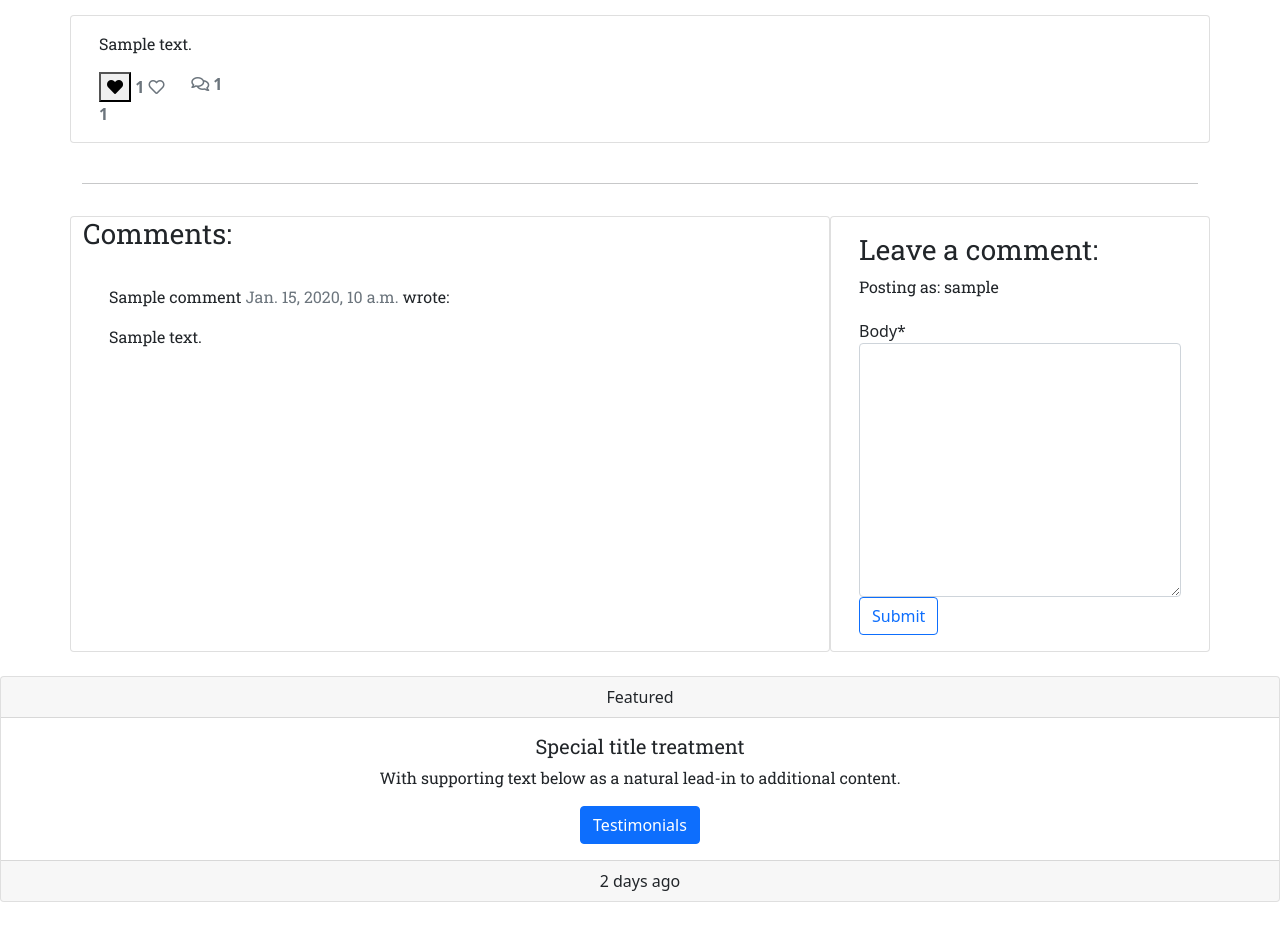
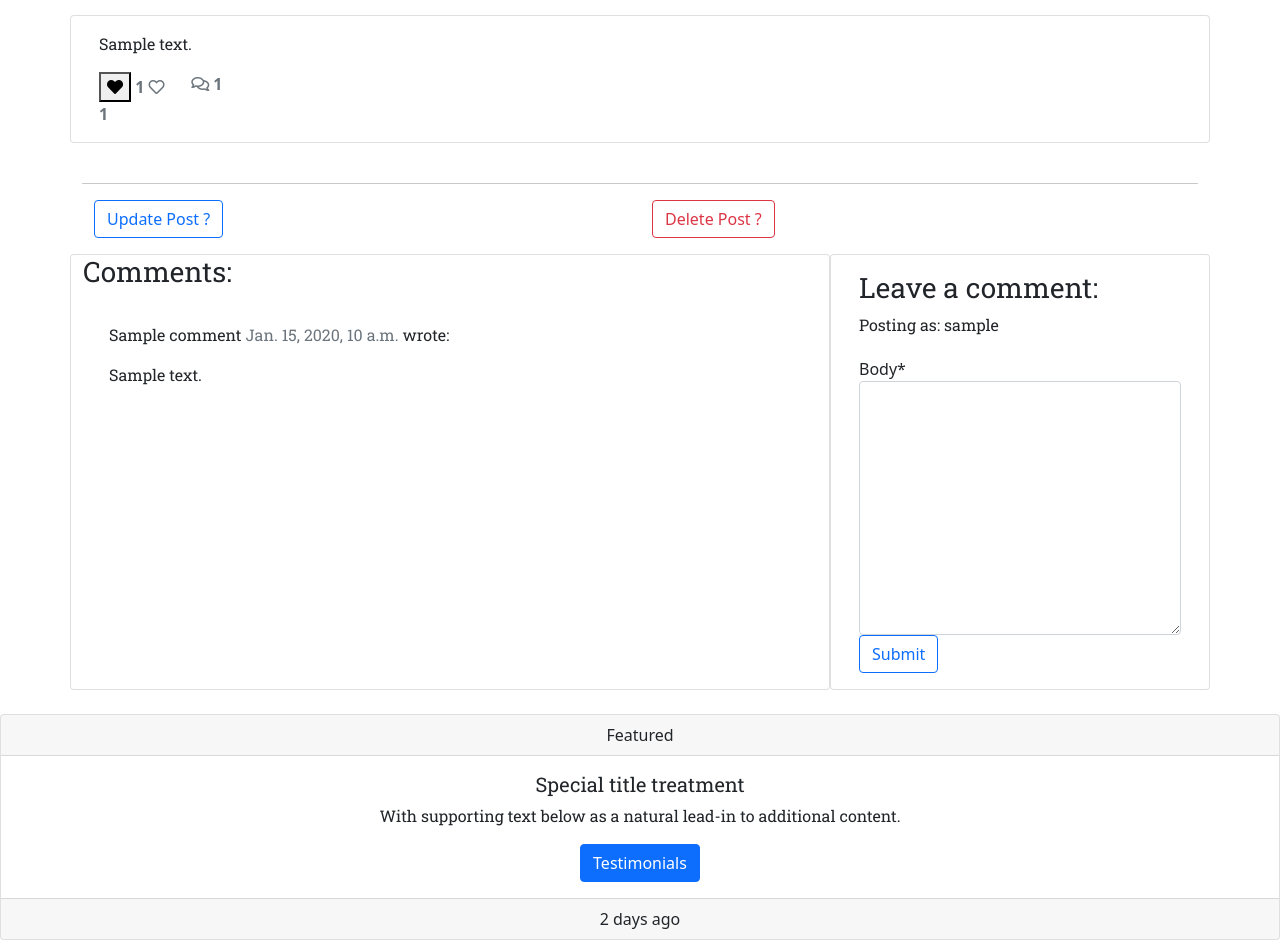
Before and after one commit to john33mcd/lightbulb, a Django app: a page that uses templates/post_detail.html in a window 1280 px wide. Shown: the part 229-1169 px from the top of the page. Before the commit the page ends 1131 px from the top, so only its background shows below. Run offline with Django 3.2, Linux system fonts and the light colour scheme; a user stored in the database is signed in; tables that the repository leaves empty hold one stand-in row (values such as "Sample post"); some libraries are stand-ins or nearby versions.

Commit message:
edited buttons for update and delete

```diff
--- a/blog/views.py
+++ b/blog/views.py
@@ -105,6 +105,11 @@ class PostDeleteView(LoginRequiredMixin, UserPassesTestMixin, DeleteView):
     model = Post
     template_name = "post_confirm_delete.html"
     success_url = '/'
+    success_message = "This post has been deleted"
+
+    def delete(self, request, *args, **kwargs):
+        messages.warning(self.request, self.success_message)
+        return super(PostDeleteView, self).delete(request, *args, **kwargs)
 
     def test_func(self):
         post = self.get_object()
--- a/templates/post_detail.html
+++ b/templates/post_detail.html
@@ -14,7 +14,7 @@
             <div class="d-none d-md-block col-md-6 masthead-image">
                 <!-- The featured image URL goes in the src attribute -->
                 {% if "placeholder" in post.featured_image.url %}
-                <img src="https://codeinstitute.s3.amazonaws.com/fullstack/blog/default.jpg" width="100%">
+                <img src="https://images.pexels.com/photos/1495580/pexels-photo-1495580.jpeg" width="100%">
                 {% else %}
                 <img src=" {{ post.featured_image.url }}" width="100%">
                 {% endif %}
@@ -75,6 +75,18 @@
             <hr>
         </div>
     </div>
+    <div class="container">
+        <div class="row">
+            <div class="col">
+        {% if user.is_authenticated and user == post.author %}
+        <a href= "{% url 'post_update' post.slug %}" class="btn btn-outline-primary">Update Post ?</a>
+    </div>
+    <div class="col">
+        <a href= "{% url 'post_delete' post.slug %}" class="btn btn-outline-danger">Delete Post ?</a>
+      </div>
+    </div>
+        {% endif %}
+    </div>
     <div class="row">
         <div class="col-md-8 card mb-4  mt-3 ">
             <h3>Comments:</h3>
```
Also changed, not shown: templates/index.html (+3 -12 lines).
